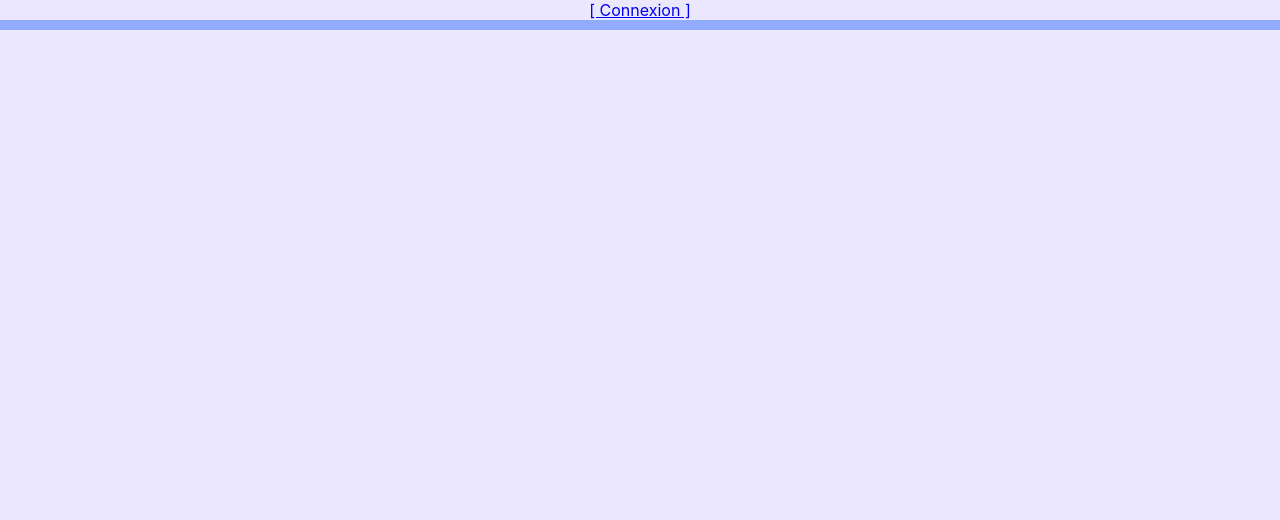
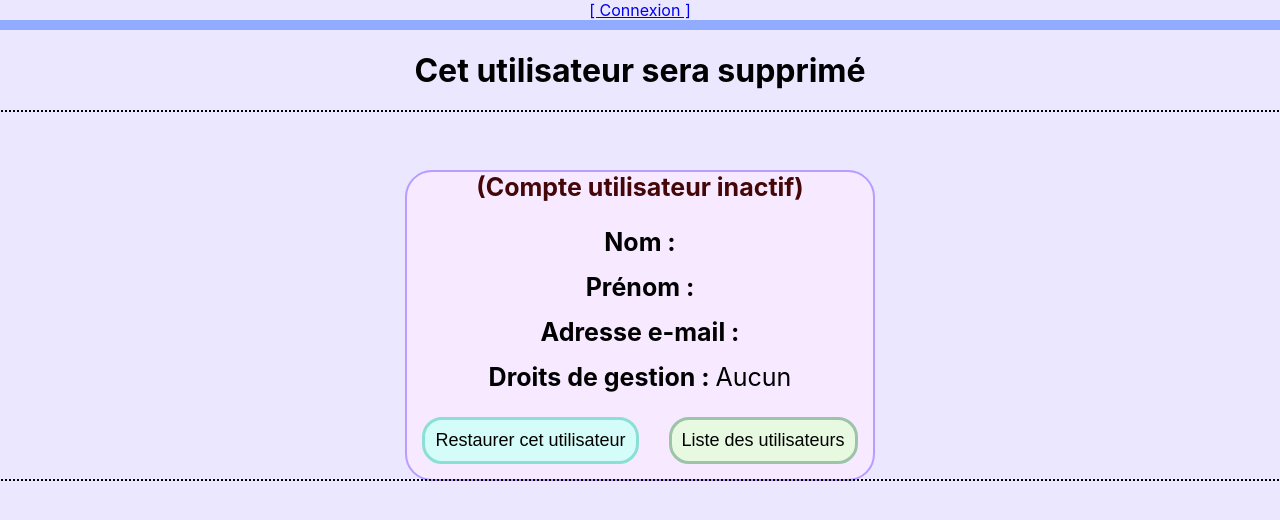
Before and after one commit to Yamakyu/ProjetBuvetteV1, a React (Create React App) app in the folder frontend/: page /manage/users/toggle/1 in a window 1280 px wide. Before the commit this address had no page. Shown: the top 520 px of the page. Built offline with nearby package versions, Linux system fonts and the light colour scheme.

Commit message:
OK : CSS pour supprimer user

```diff
--- a/frontend/src/App.js
+++ b/frontend/src/App.js
@@ -23,6 +23,7 @@ import VerifierNewUtilisateur from "./Components/PagesAdmin/VerifierNewUtilisate
 import DetailCommande from "./Components/PagesBuvette/DetailCommande";
 import FinCommande from "./Components/PagesBuvette/FinCommande";
 import ModifierUtilisateur from "./Components/PagesAdmin/ModifierUtilisateur";
+import SupprimerUtilisateur from "./Components/PagesAdmin/SupprimerUtilisateur";
 
 function App() {
   const [currentOrder, setCurrentOrder] = useState([]);
@@ -181,6 +182,10 @@ function App() {
               path="/manage/users/edit/:id"
               element={<ModifierUtilisateur />}
             />
+            <Route
+              path="/manage/users/toggle/:id"
+              element={<SupprimerUtilisateur />}
+            />
             <Route path="/test" element={<TestDivers />} />
           </Routes>
         </BrowserRouter>
--- a/frontend/src/Components/PagesAdmin/GestionUtilisateurs.jsx
+++ b/frontend/src/Components/PagesAdmin/GestionUtilisateurs.jsx
@@ -5,8 +5,27 @@ import { useNavigate } from 'react-router-dom';
 
 
 export default function GestionUtilisateurs() {
-    const {activeSession, setActiveSession}= useContext(SessionContext);
+    const {activeSession, setActiveSession, setUserWorkedOn}= useContext(SessionContext);
     const myAppNavigator = useNavigate();
+
+
+    useEffect(() => {
+      setUserWorkedOn({
+        nom:"",
+        prenom:"",
+        email:"",
+        password:"",
+        droits:"Aucun"
+    })
+    /* ↑ Afin de parer à l'éventualité où l'utilisateur revient de la page d'édition/suppression utilisateur, on reset
+    userWorkedOn, ce qui empêchera d'afficher les informations la prochaine fois que l'utilisateur décide d'ajouter un
+    nouvel utilisateur. Ainsi, la formulaire d'ajout ne sera pas pré-rempli avec des informations d'un utilisateur existant*/
+
+      return () => {}
+    }, [])
+
+
+
 
     const goToAddUser = () =>
     {
--- a/frontend/src/Components/PagesAdmin/ListeUtilisateurs.jsx
+++ b/frontend/src/Components/PagesAdmin/ListeUtilisateurs.jsx
@@ -8,7 +8,15 @@ export default function ListeUtilisateurs() {
 
 //------------------------------------------------------------------------- INITIALISATION
 
-    const {activeSession, setActiveSession, isUserTokenExpired, fullUserList, setFullUserList}= useContext(SessionContext);
+    const {
+        activeSession,
+        setActiveSession,
+        isUserTokenExpired,
+        fullUserList,
+        setFullUserList,
+        userWorkedOn,
+        setUserWorkedOn
+    } = useContext(SessionContext);
 
     const myAppNavigator = useNavigate();
 
@@ -32,6 +40,8 @@ export default function ListeUtilisateurs() {
     const [searchTool, setSearchTool] = useState();
     const [passwordConfirm, setPasswordConfirm] = useState("");
     const [originalUser, setOriginalUser] = useState(null);
+
+    /*
     const [userWorkedOn, setUserWorkedOn] = useState({
         nom:"",
         prenom:"",
@@ -39,6 +49,7 @@ export default function ListeUtilisateurs() {
         password:"",
         droits:"Aucun"
     })
+    */
 
 //------------------------------------------------------------------------- USE EFFECT
 
@@ -54,6 +65,18 @@ export default function ListeUtilisateurs() {
             })
             myAppNavigator("/login");
         }
+
+        setUserWorkedOn({
+            nom:"",
+            prenom:"",
+            email:"",
+            password:"",
+            droits:"Aucun"
+        })
+        /* ↑ Afin de parer à l'éventualité où l'utilisateur revient de la page d'édition/suppression utilisateur, on reset
+        userWorkedOn, ce qui empêchera d'afficher les informations la prochaine fois que l'utilisateur décide d'ajouter un
+        nouvel utilisateur. Ainsi, la formulaire d'ajout ne sera pas pré-rempli avec des informations d'un utilisateur existant.
+        La même opération est réalisée dans GestionUtilisateurs.jsx */
 
 
       return () => {
@@ -147,7 +170,11 @@ export default function ListeUtilisateurs() {
                                     return "";
                                 }else{
                                     return(
-                                        <MiniUtilisateur key={objectKey} user={user}/>
+                                        <MiniUtilisateur
+                                            key={objectKey}
+                                            user={user}
+                                            goToToggleUser={goToToggleUser}
+                                            goToEditUser={goToEditUser}/>
                                     )
                                 }
                             })
@@ -355,6 +382,19 @@ export default function ListeUtilisateurs() {
         //↑ On aura besoin d'avoir une trace des informations utilisateur originelles
         setCheckEditUser(displayInputedUser(userSelected));
     }
+//------------------------------------------------------------------------- METHODES DE NAVIGATION
+
+    const goToEditUser = (thatUser) => {
+        setUserWorkedOn(thatUser);
+        myAppNavigator("/manage/users/edit/"+thatUser.id);
+    }
+
+    const goToToggleUser = (thatUser) => {
+        setUserWorkedOn(thatUser);
+        myAppNavigator("/manage/users/toggle/"+thatUser.id);
+    }
+
+
 //------------------------------------------------------------------------- METHODES DE TRAITEMENT et REQUÊTES
 
     //Dans la BdD les droits sont des booléens, on parse ceci.
--- /dev/null
+++ b/frontend/src/Components/PagesAdmin/SupprimerUtilisateur.jsx
@@ -0,0 +1,87 @@
+import React, { useContext, useState } from 'react'
+import { useNavigate, useParams } from 'react-router-dom'
+import { SessionContext } from '../../Contexts/SessionContext';
+import Utilisateur from '../Utility/Utilisateur';
+
+export default function SupprimerUtilisateur() {
+
+    const {
+        activeSession,
+        isUserTokenExpired,
+        userWorkedOn,
+        setUserWorkedOn,
+        fullUserList,
+        setFullUserList
+    } = useContext(SessionContext);
+
+    const [apiResponse, setApiResponse] = useState("");
+
+    const { id } = useParams();
+
+    const myAppNavigator = useNavigate();
+
+//------------------------------------------------------------------------- REQUÊTES
+
+    const apiToggleUser = async (thatUser) => {
+        setApiResponse("Requête envoyée. L'opération peut prendre quelques secondes. En attente de la réponse du serveur... ");
+        let userAfterEdit;
+
+        await fetch(`/api/users/edit/${thatUser.id}`,{
+            method: "PUT",
+            headers:{"Content-type" : "application/json", "authorization" : `Bearer ${activeSession.userToken}`},
+            body: JSON.stringify(
+                {
+                    isActiveAccount:!thatUser.isActiveAccount
+                })
+        })
+        .then((res) => res.json())
+        .then((data) => {
+            console.log("API response ↓");
+            console.log(data.message);
+
+            if (isUserTokenExpired(data)){
+                myAppNavigator("/login");
+            }
+
+            setApiResponse(data.message);
+
+            userAfterEdit = data.updatedUser;
+            setUserWorkedOn(userAfterEdit);
+        })
+        .catch((err) => console.log(err));
+
+        //https://stackoverflow.com/questions/37585309/replacing-objects-in-array
+        //Cette expression permet de *remplacer* un objet dans un array qui contient des objets. Inspiré du lien ci dessus
+        setFullUserList(
+            fullUserList.map(
+                (user) => userAfterEdit.id ===  user.id
+                ? userAfterEdit
+                : user
+            )
+        );
+    }
+
+
+    return (
+        <div>
+            <h1>Cet utilisateur sera supprimé</h1>
+
+
+            <div className='BoxSimple'>
+
+            <div className='APIResponse'>
+                {apiResponse || ""}
+            </div>
+
+            <Utilisateur
+                user = {userWorkedOn}
+                newUser = {null}
+                displayGoBackToOvrwiewButton
+                displayDeleteButton
+                displayGoBackButton
+                backEndAPIRequest = {apiToggleUser}
+            />
+        </div>
+    </div>
+    )
+}
--- a/frontend/src/Components/PagesAdmin/VerifierNewUtilisateur.jsx
+++ b/frontend/src/Components/PagesAdmin/VerifierNewUtilisateur.jsx
@@ -28,7 +28,7 @@ export default function VerifierNewUtilisateur() {
         }
 
       if (JSON.stringify(userWorkedOn) === JSON.stringify(emptyUser)){
-          goBackToAddUser();
+        myAppNavigator("/manage/users/add");
       }
 
       return () => {}
@@ -121,16 +121,10 @@ export default function VerifierNewUtilisateur() {
                 </div>
                 :<Utilisateur
                 user = {userWorkedOn}
-                newUser = {null}
-                isEditingUser = {false}
-                isEditingPassword = {false}
-                backToEditThatUser = {goBackToAddUser}
                 displayGoBackButton = {true}
                 displayAddUserButton = {true}
-                displayEditButton = {false}
-                displayDeleteButton = {false}
                 disableAddUser = {isEmailError}
-                addUser = {apiAddUser}
+                backEndAPIRequest = {apiAddUser}
             />
             }
 
--- a/frontend/src/Components/Utility/Utilisateur.jsx
+++ b/frontend/src/Components/Utility/Utilisateur.jsx
@@ -8,19 +8,19 @@ import { SessionContext } from '../../Contexts/SessionContext'
 export default function Utilisateur(props) {
 
     const { userWorkedOn }= useContext(SessionContext);
-
     const [passwordConfirm, setPasswordConfirm] = useState("");
+    const myAppNavigator = useNavigate();
 
     let user = props.user || userWorkedOn;
     let newUser = props.newUser;
     let isEditingUser = props.isEditingUser;
     let isEditingPassword = props.isEditingPassword;
 
-    let backToEditThatUser = props.backToEditThatUser;
+    let backEndAPIRequest = props.backEndAPIRequest;
+
     let disableAddUser = props.disableAddUser;
-    let addUser = props.addUser;
-
-    let displayGoBackButton = props.displayGoBackButton;
+    let displayGoBackToAddUserButton = props.displayGoBackToAddUserButton;
+    let displayGoBackToOvrwiewButton = props.displayGoBackToOvrwiewButton;
     let displayAddUserButton = props.displayAddUserButton;
     let displayEditButton = props.displayEditButton;
     let displayDeleteButton = props.displayDeleteButton;
@@ -31,6 +31,10 @@ export default function Utilisateur(props) {
         <br/>
         <div className='UserCard'>
 
+                {!user.isActiveAccount
+                    ?<div className='Avertissement'><b>(Compte utilisateur inactif)</b></div>
+                    :""
+                }
 
                 <div className='VerticalLabel'><b>Nom : </b>{user.nom}
                     {(isEditingUser && (newUser.nom !== user.nom))
@@ -57,8 +61,24 @@ export default function Utilisateur(props) {
                 </div>
 
 
+                <div className='ButtonContainer'>
+                    <button className='ConfirmButton' hidden={!displayAddUserButton || disableAddUser} onClick={() => backEndAPIRequest(user)}>Ajouter l'tilisateur</button>
+                    <button className='CancelButton' hidden={!displayGoBackToAddUserButton} onClick={() => {myAppNavigator("/manage/users/add")}}>Modifier la saisie</button>
 
-                {/*isEditingUser
+                    <button className='SubButton' hidden={!displayEditButton} onClick={() => backEndAPIRequest(user, newUser)}>Modifier cet utilisateur</button>
+
+                    {user.isActiveAccount
+                        ? <button className='RedButton' hidden={!displayDeleteButton} onClick={() => backEndAPIRequest(user)}>Supprimer cet utilisateur</button>
+                        : <button className='ConfirmButton' hidden={!displayDeleteButton} onClick={() => backEndAPIRequest(user)}>Restaurer cet utilisateur</button>
+                    }
+
+
+                    <button className='SubButton' hidden={!displayGoBackToOvrwiewButton} onClick={() => {myAppNavigator("/manage/users/overview")}}>Liste des utilisateurs</button>
+                </div>
+
+
+                {
+                /*isEditingUser
                     ?<div className='FancyBr'>
 
 
@@ -137,7 +157,8 @@ export default function Utilisateur(props) {
 
                     </div>
                     :""
-                        */}
+                        */
+                        }
 
 
 
@@ -145,13 +166,7 @@ export default function Utilisateur(props) {
 
 
 
-            <div className='ButtonContainer'>
-                <button className='ConfirmButton' hidden={!displayAddUserButton || disableAddUser} onClick={() => {addUser()}}>Ajouter l'tilisateur</button>
-                <button className='CancelButton' hidden={!displayGoBackButton} onClick={() => {backToEditThatUser()}}>Modifier la saisie</button>
 
-                <button className='SubButton' hidden={!displayEditButton} onClick={() => {}}>Modifier cet utilisateur</button>
-                <button className='RedButton' hidden={!displayDeleteButton} onClick={() => {}}>Supprimer cet utilisateur</button>
-            </div>
 
         </div>
     </div>
```
Also changed, not shown: frontend/src/Components/Utility/MiniUtilisateur.jsx (+9 -3 lines).
